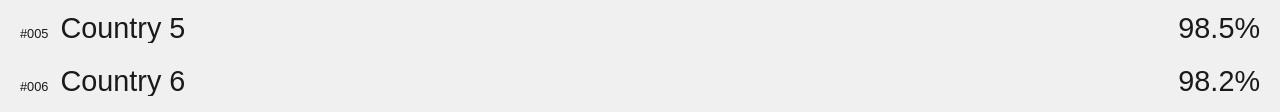
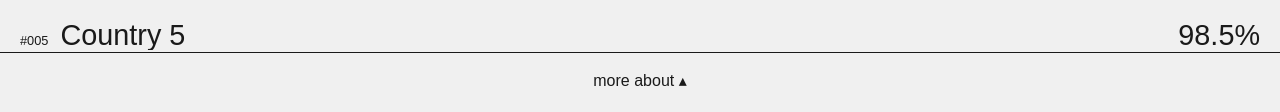
Before and after one commit to daveee00/synchro-webapp-final-version, a plain HTML site: page timeout.html in a window 1280 px wide. Shown: the part 685-797 px from the top of the page. Drawn offline with Linux system fonts and the light colour scheme; a web font is replaced by a local one.

Commit message:
fixed world end

```diff
--- a/style/align.css
+++ b/style/align.css
@@ -68,6 +68,7 @@
   text-align: center;
   display: flex;
   flex-direction: column;
+  gap: 4px;
 }
 .align-values .value:first-of-type {
   align-items: flex-start;
@@ -93,7 +94,7 @@
 
 .value-percentage {
   text-transform: uppercase;
-  font-family: "helvetica-neue-lt-pro-cond", sans-serif;
+  font-family: "helvetica-neue-lt-pro", sans-serif;
   font-size: 2.4rem;
   font-style: normal;
   font-weight: 700;
--- a/style/world-rank-end.css
+++ b/style/world-rank-end.css
@@ -12,15 +12,16 @@
   flex-direction: column;
   align-items: center;
   justify-content: space-between;
-  height: 92%;
+  height: 84%;
   overflow: hidden; /* blocca scroll */
+
 }
 
 /*==============================================*/
 
 .content .visual-map-content {
   width: 100%;
-  height: 40%;
+  height: 60%;
   display: flex;
   flex-direction: column;
   align-items: center;
@@ -59,6 +60,7 @@
 .rank-section-wrap .rank-content {
   flex: 1 1 auto;
   min-height: 0; /* fondamentale per scroll */
+  height: 40%;
   width: var(--width);
   padding: var(--padding);
   padding-bottom: 64px; /* evita taglio ultimo elemento */
@@ -143,7 +145,7 @@
 
 .rank-section-wrap .winner-wrap {
   width: var(--width);
-  height: 30%;
+  height: 20%;
   padding: var(--padding);
   display: flex;
   flex-direction: column;
@@ -163,10 +165,28 @@
    FOOTER
 =========================== */
 
-#world footer {
-  overflow: hidden; /* impedisce scroll footer */
+
+footer {
+  width: 100%;
+  height: 8%;
+  border-top: var(--border);
+  display: flex;
+  flex-direction: row;
+  align-items: center;
+  justify-content: center;
 }
 
+footer button {
+  background: none;
+  border: none;
+  text-decoration: none;
+  padding: var(--padding-vertical);
+  color: var(--secondary-color);
+  -webkit-tap-highlight-color: transparent; /* iOS / Safari */
+  -webkit-touch-callout: none; /* menu copia/incolla */
+  user-select: none; /* niente selezione testo */
+  touch-action: manipulation;
+}
 
 /*=============== MARQUEE ===============*/
 
--- a/timeout.html
+++ b/timeout.html
@@ -152,13 +152,12 @@
             </div>
             <div class="rank-content" id="rank-preview"></div>
           </div>
+          <footer>
+            <button class="overlay-open-btn" data-view="more-about-world">
+              more about ▴
+            </button>
+          </footer>
         </div>
-
-        <footer>
-          <button class="overlay-open-btn" data-view="more-about-world">
-            more about ↑
-          </button>
-        </footer>
       </section>
 
       <!--
```
